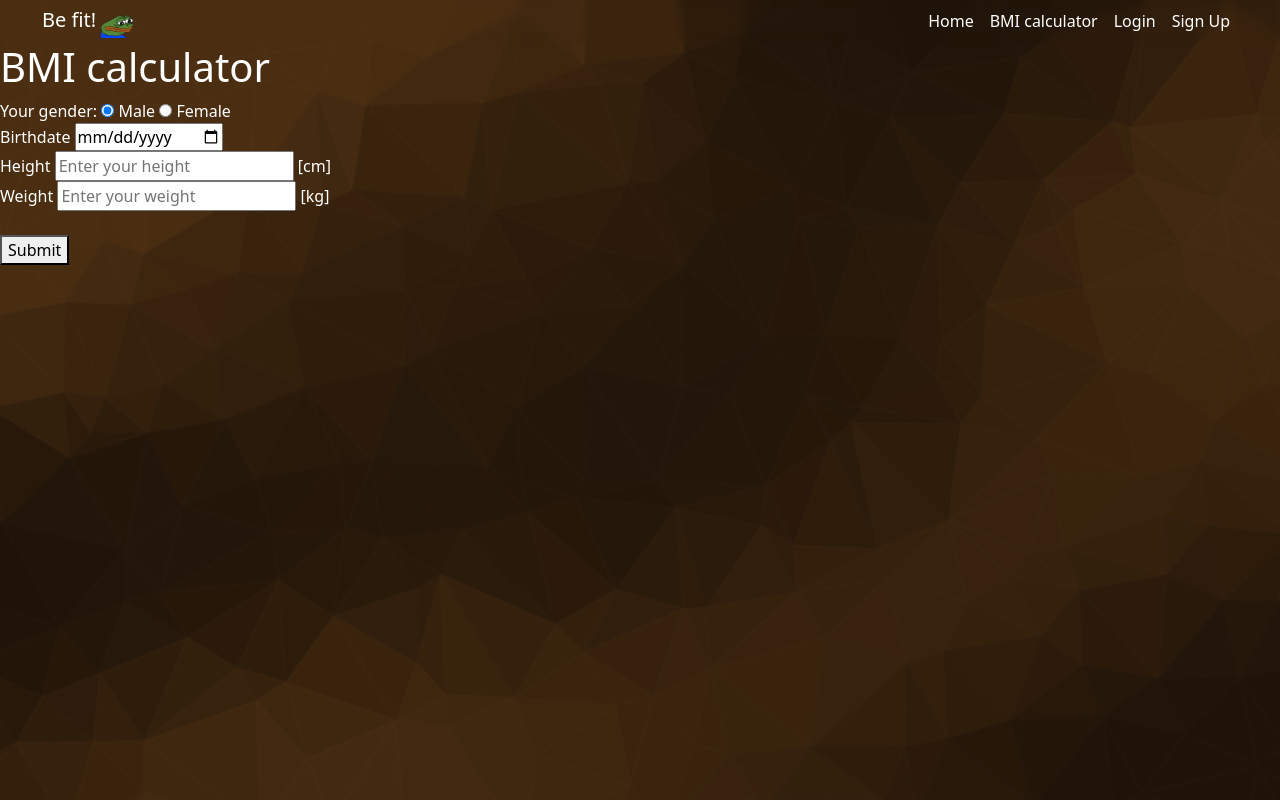
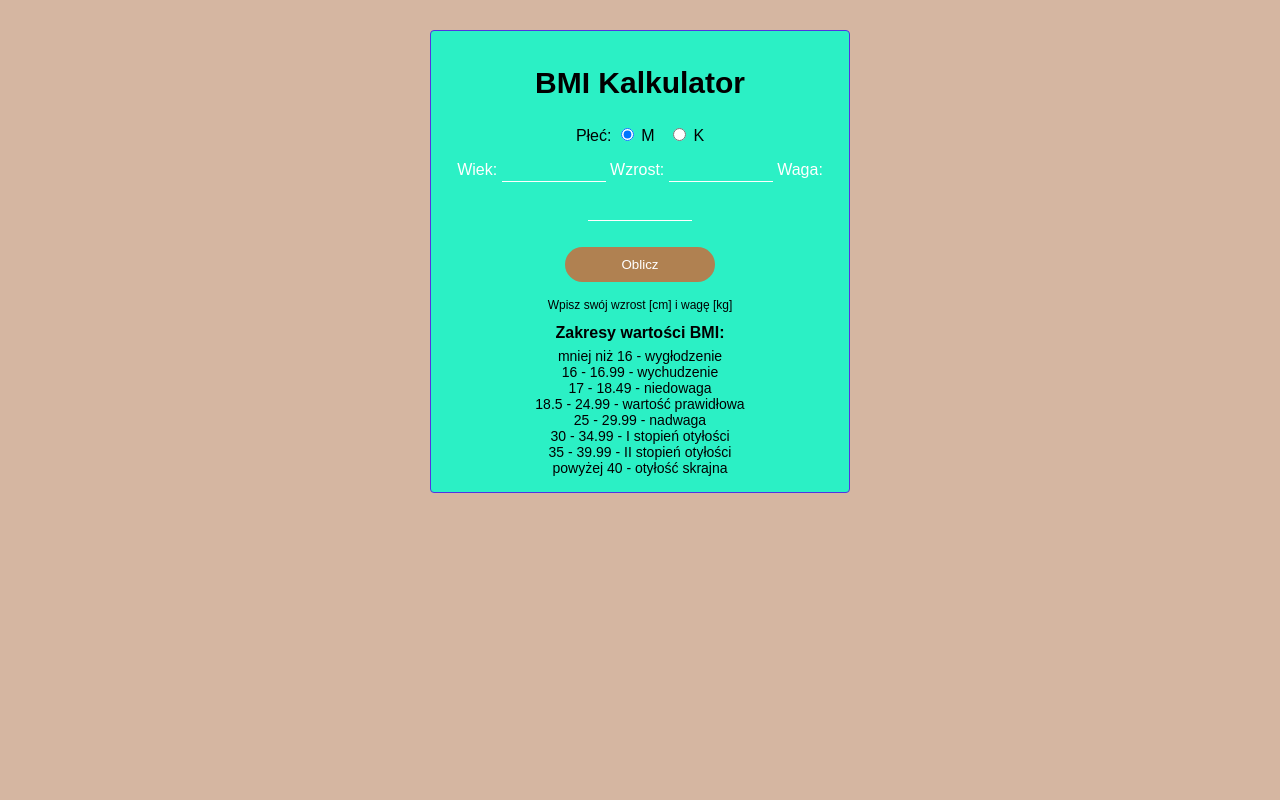
Before and after one commit to Majkelll/Projekt-IO-BD, a Flask app: page /bmi in a window 1280 px wide. Run offline with Flask 2, Linux system fonts and the light colour scheme; some libraries are stand-ins or nearby versions.

Commit message:
prawie gotowe

```diff
--- a/website/static/bmi/script.js
+++ b/website/static/bmi/script.js
@@ -1 +1,21 @@
-console.log('siema')
+function BMI() {
+    var h=document.getElementById('h').value;
+    var w=document.getElementById('w').value;
+    var bmi=w/(h/100*h/100);
+    var bmio=(bmi.toFixed(2));
+
+    document.getElementById("result").innerHTML="Your BMI is " + bmio;
+}
+function CALORIES(){
+  var h=document.getElementById('h').value;
+  var w=document.getElementById('w').value;
+  var w=document.getElementById('a').value;
+
+  if (document.getElementById("male").checked) {
+        S =  Math.round((9.99*w)+(6.25*h)-(4.92*a)+5)
+    } else if (document.getElementById("female").checked) {
+        S =  Math.round((9.99*w)+(6.25*h)-(4.92*a)-161)
+    }
+    var Calor =(S.toFixed());
+    document.getElementById("result_2").innerHTML=Calor;
+}
--- a/website/static/bmi/style.css
+++ b/website/static/bmi/style.css
@@ -1,4 +1,96 @@
-body {
+/*body {
   background: url(../assets/images/bg.png) no-repeat fixed;
   background-size: cover;
+}*/
+body{
+  background: #d5b6a1;
+  font-family: 'Roboto';
+  margin: 0;
+  padding: 0;
+
 }
+body{
+  margin: 20px;
+  padding: 10px;
+  text-align: center;
+  font-family: sans-serif;
+
+
+}
+
+.container{
+    border: solid 1px #5134E3;
+    padding: 10px 20px;
+    margin: 0 400px;
+    border-radius: 4px;
+    background: #2BF0C5;
+    /*background-image: url(images.png);*/
+
+}
+.calc-info{
+    font-weight: 700;
+    display: block;
+    margin: 0px;
+    font-size: 16px;
+
+}
+
+.calc-info2{
+    font-size: 14px;
+    text-align: center;
+    margin: 3px;
+    padding: 3px;
+    list-style-type: none;
+
+
+}
+
+h2{
+  font-size: 30px;
+  font-weight: 600;
+}
+.text{
+  text-align: left;
+  display: inline-block;
+  color: #fff;
+  /*margin-left: 150px;*/
+}
+#a,#w, #h{
+  display: inline-block;
+  color: #fff;
+  text-align: left;
+  font-size: 20px;
+  outline: none;
+  border: none;
+  background: none;
+  border-bottom: 1px solid #fff;
+  width: 100px;
+}
+  #a:focus, #w:focus, #h:focus{
+    border-bottom: 2px solid #b8926b;
+    display: inline-block;
+    width: 120px;
+    transition: 0.5s;
+  }
+  #result{
+    color: #fff;
+  }
+  #btn{
+    font-family: inherit;
+    margin-top: 10px;
+    border: none;
+    color: #fff;
+    background-image: linear-gradient(120deg,#b08151, #b08151);
+    width: 150px;
+    padding: 10px;
+    border-radius: 30px;
+    outline: none;
+    cursor: pointer;
+  }
+  #btn:hover{
+    box-shadow: 1px 1px 10px #b8926b;
+  }
+  #info{
+    font-size: 12px;
+    font-family: inherit;
+  }
--- a/website/templates/bmi/bmi.html
+++ b/website/templates/bmi/bmi.html
@@ -1,59 +1,57 @@
-{% extends "./navbar/navbar.html" %}
+<!DOCTYPE html>
+<html lang="en">
+<head>
+    <meta charset="UTF-8">
+    <meta name="viewport" content="width=device-width, initial-scale=1">
+    <title>Document</title>
+    <link rel="stylesheet" href="style.css" />
+    <!--Google fonts-->
+    <link rel="preconnect" href="https://fonts.gstatic.com/" crossorigin>
+    <link href="https://fonts.googleapis.com/css2?family=Roboto:wght@300;400&display=swap" rel="stylesheet">
+    <link rel="stylesheet" href="https://fonts.sandbox.google.com/css2?family=Material+Symbols+Outlined:opsz,wght,FILL,GRAD@48,400,0,0" />
+    <script src="script.js"></script>
+</head>
 
-{% block title%}
-BMI calculator
-{% endblock %}
+<body>
+  <div class="container">
+    <h2>BMI Kalkulator</h2>
+    <tr>
+               <td class="T">Płeć:</td>
+               <td class="I">
+                 <input type="radio" name="gender" value="male" id="male" checked="checked"> M &nbsp
+                 <input type="radio" name="gender" value="female" id="female"> K
+               </td>
+    </tr>
+      <div>
+      <p class="text">Wiek:</p>
+    <input type="text" id="a">
+    <p class="text">Wzrost:</p>
+    <input type="text" id="h">
+    <p class="text">Waga:</p>
+    <input type="text" id="w">
+    <p id="result"></p>
+    <button id="btn" onClick="BMI(); CALORIES()">Oblicz</button>
+    <p id="result_2"></p>
+    <p id="info">Wpisz swój wzrost [cm] i wagę [kg]</p>
+          </div>
+    <div>
+        <p class="calc-info">Zakresy wartości BMI:</p>
+            <ul class="calc-info2">
+                <li>mniej niż 16 - wygłodzenie<li>
+                <li>16 - 16.99 - wychudzenie<li>
+                <li>17 - 18.49 - niedowaga<li>
+                <li>18.5 - 24.99 - wartość prawidłowa<li>
+                <li>25 - 29.99 - nadwaga<li>
+                <li>30 - 34.99 - I stopień otyłości<li>
+                <li>35 - 39.99 - II stopień otyłości<li>
+                <li>powyżej 40 - otyłość skrajna</li>
+            </ul>
+        </div>
+  </div>
 
-{% block extracss %}
-<link rel="stylesheet" href="../../static/bmi/style.css" />
-{% endblock %}
-{% block extrascript %}
-<script src="../../static/bmi/script.js"></script>
-{% endblock%}
 
-{% block content %}
-<h1>BMI calculator</h1>
-<form method="POST">
-  {% if not current_user.is_authenticated %}
-    <div class="">
-      Your gender:
-      <input type="radio" class="" id="male" name="gender" value="m" checked>
-      <label for="male">Male</label>
-      <input type="radio" class="" id="female" name="gender" value="f">
-      <label for="female">Female</label>
-    </div>
-    <div class="">
-      <label for="birthdate">Birthdate</label>
-      <input type="date" class="" id="birthdate" name="birthdate" placeholder="Enter birthdate">
-    </div>
-  {% endif %}
 
-  <div class="">
-    <label for="height">Height</label>
-    <input type="number" class="" id="height" name="height" placeholder="Enter your height"> [cm]
-  </div>
-  <div class="">
-    <label for="weight">Weight</label>
-    <input type="number" class="" id="weight" name="weight" placeholder="Enter your weight"> [kg]
-  </div>
-  <br />
-  <button type="submit" class="">Submit</button>
-</form>
 
-{% if bmi %}
-<p>Your BMI: {{ bmi }}</p>
-<p>{{ summary }}</p>
-<p>Your caloric requirement is: {{ bmr }} kcal</p>
-{% endif %}
-
-{% with messages = get_flashed_messages(with_categories=true) %}
-    {% if messages %}
-        {% for category, message in messages %}
-            {% if category=='error' %}
-                <p style="color: red;">{{ message }}</p>
-            {% endif %}
-        {% endfor %}
-    {% endif %}
-{% endwith %}
-
-{% endblock %}
+  <script src="main.js"></script>
+</body>
+</html>
```
